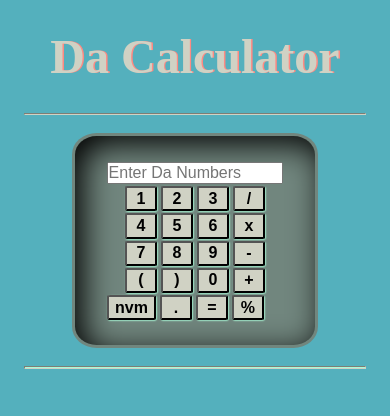
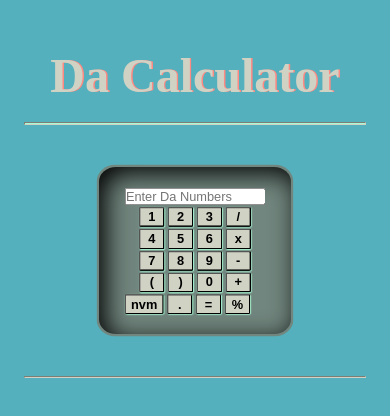
Before and after one commit to brbenji/da-calculator, a plain HTML site: page index.html in a window 390 px wide. Drawn offline with Linux system fonts and the light colour scheme.

Commit message:
Responsive changes
transform .container 80% at mobile

```diff
--- a/css/styles.css
+++ b/css/styles.css
@@ -83,6 +83,10 @@ input[type=button]:hover {
 	box-shadow:none;
 }
 
+input[type=button]:hover .boop {
+	background-color: #FE8A83;
+}
+
 #rogue{
 	margin-left: -1.192em;
 }
@@ -92,6 +96,11 @@ input[type=button]:hover {
 @media (max-width: 400px) {
 	h1{
 		font-size: 3em;
-		padding: 0.6em 0.05em;
+		padding: 0.4em 0.05em;
+		margin-top: 0.6em;
+	}
+
+	.container{
+		transform: scale(0.8);
 	}
 }
```
